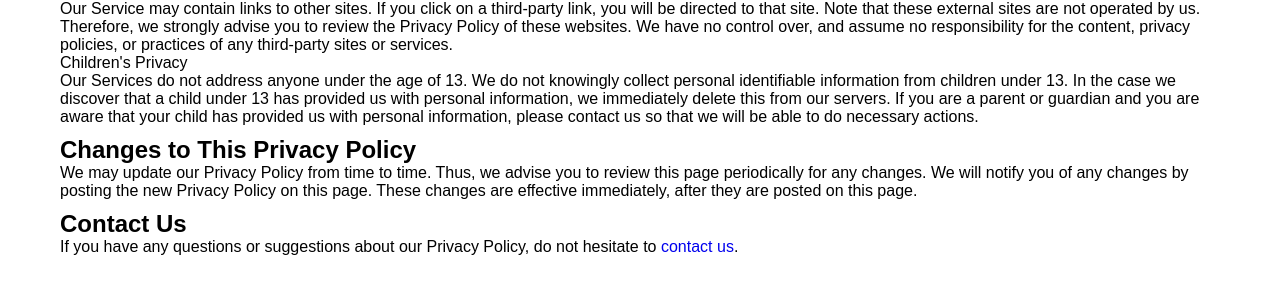
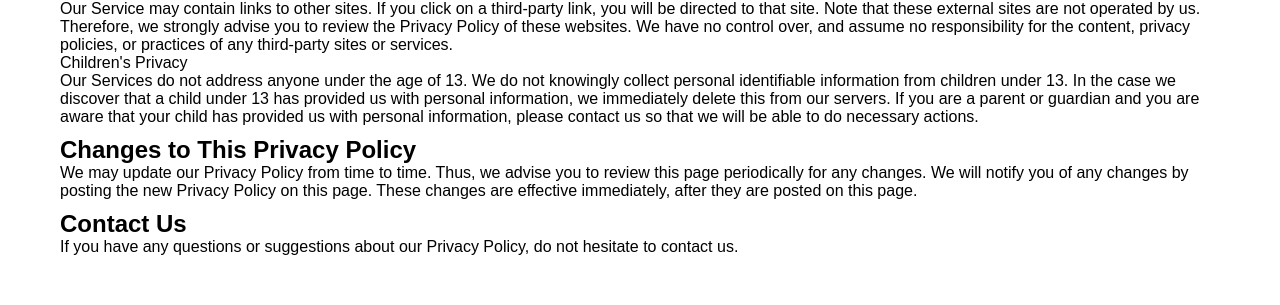
Before and after one commit to felieppe/felieppe.com, a React (Vite) app: page /privacy in a window 1280 px wide. Shown: the part 996-1301 px from the top of the page. Built offline with nearby package versions, Linux system fonts and the light colour scheme; a web font is replaced by a local one.

Commit message:
Implemented useNavigate() instead of href's

```diff
--- a/src/pages/Privacy/index.jsx
+++ b/src/pages/Privacy/index.jsx
@@ -1,11 +1,14 @@
 import './privacy.css'
 
 import { useEffect } from 'react';
+import { useNavigate } from 'react-router-dom';
 
 import Header from '../../components/Header'
 import Footer from '../../components/Footer'
 
 function Privacy() {
+    const navigate = useNavigate()
+
     useEffect(() => {
         document.title = "Privacy | Felipe Cabrera"
     }, [])
@@ -65,7 +68,7 @@ function Privacy() {
 
                     <p>Children's Privacy</p>
 
-                    <p>Our Services do not address anyone under the age of 13. We do not knowingly collect personal identifiable information from children under 13. In the case we discover that a child under 13 has provided us with personal information, we immediately delete this from our servers. If you are a parent or guardian and you are aware that your child has provided us with personal information, please contact us so that we will be able to do necessary actions.</p>
+                    <p>Our Services do not address anyone under the age of 13. We do not knowingly collect personal identifiable information from children under 13. In the case we discover that a child under 13 has provided us with personal information, we immediately delete this from our servers. If you are a parent or guardian and you are aware that your child has provided us with personal information, please <a onClick={() => {navigate("/contact")}}>contact us</a> so that we will be able to do necessary actions.</p>
 
                     <h2>Changes to This Privacy Policy</h2>
 
@@ -73,7 +76,7 @@ function Privacy() {
 
                     <h2>Contact Us</h2>
 
-                    <p>If you have any questions or suggestions about our Privacy Policy, do not hesitate to <a href="/contact">contact us</a>.</p>
+                    <p>If you have any questions or suggestions about our Privacy Policy, do not hesitate to <a onClick={() => {navigate("/contact")}}>contact us</a>.</p>
                 </div>
             </div>
 
```
